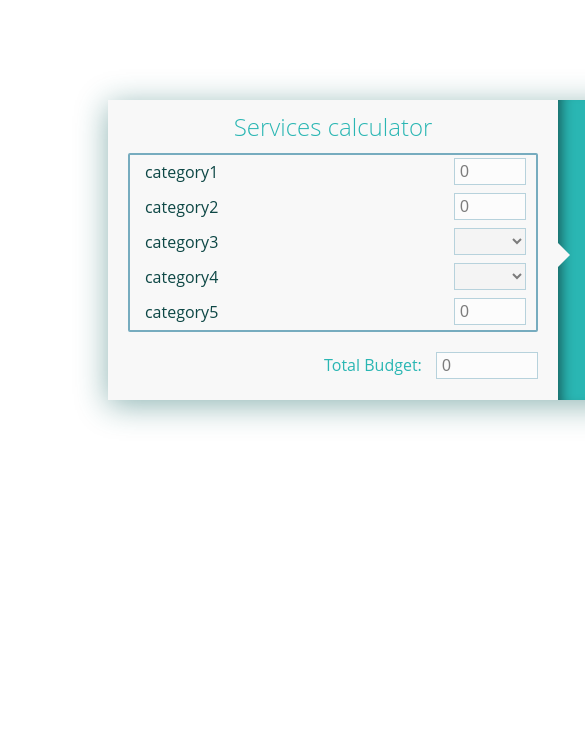
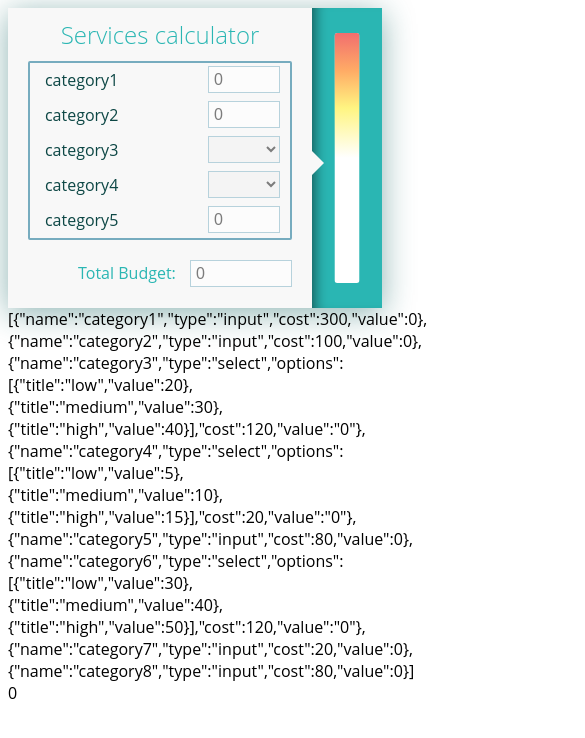
Before and after one commit to ozadev/budget-calculus, a plain HTML site: page index.html in a window 390 px wide. Shown: the top 738 px of the page, 585 px wide, since content can reach past the window. Drawn offline with nearby package versions, Linux system fonts and the light colour scheme.

Commit message:
style fix

```diff
--- a/index.html
+++ b/index.html
@@ -19,7 +19,7 @@
 </head>
 <body>
 
-    <div style="margin: 100px;" data-ng-app="App">
+    <div style="" data-ng-app="App">
         <!-- Html template. start-->
         <services-calculator class="calculator-container"></services-calculator>
         <!-- end -->
--- a/js/servicesCalculatorWidget/servicesCalculator.css
+++ b/js/servicesCalculatorWidget/servicesCalculator.css
@@ -6,6 +6,9 @@
     background-color: #f8f8f8;
     -webkit-box-shadow: 0px 5px 30px 0px rgba(23, 102, 99, 0.49);
     box-shadow: 0px 5px 30px 0px rgba(23, 102, 99, 0.49); }
+@media (max-width: 650px) {
+    .services-calculator-container {
+        width: 100%; } }
 .services-calculator-container:before {
     content: "";
     display: table;
@@ -16,6 +19,10 @@
     width: -webkit-calc(100% - 150px);
     width: calc(100% - 150px);
     float: left; }
+@media (max-width: 500px) {
+    .services-calculator-container .calculator-data-column {
+        width: -webkit-calc(100% - 70px);
+        width: calc(100% - 70px); } }
 .services-calculator-container .calculator-progress-column {
     height: inherit;
     background-color: #2ab6b3;
@@ -23,6 +30,9 @@
     float: left;
     -webkit-box-shadow: inset 13px -1px 14px -11px rgba(0, 0, 0, 0.59);
     box-shadow: inset 13px -1px 14px -11px rgba(0, 0, 0, 0.59); }
+@media (max-width: 500px) {
+    .services-calculator-container .calculator-progress-column {
+        width: 70px; } }
 .services-calculator-container .calculator-data-container {
     height: inherit;
     position: relative;
@@ -53,7 +63,7 @@
     height: calc(100% - 125px); }
 .services-calculator-container .calculator-list-item {
     position: relative;
-    padding: 0 50px 0 15px;
+    padding: 0 90px 0 15px;
     height: 35px;
     line-height: 35px;
     vertical-align: middle;
--- a/js/servicesCalculatorWidget/servicesCalculator.html
+++ b/js/servicesCalculatorWidget/servicesCalculator.html
@@ -36,4 +36,6 @@
             </div>
         </div>
     </div>
+    {{list}}
+    {{calcTotalSum()}}
 </div>
```
